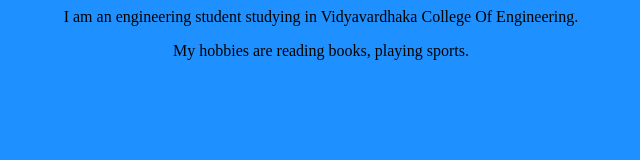
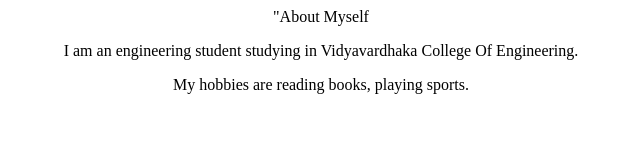
Before and after one commit to ChinmaiHK/chinmaihk.github.io, a plain HTML site: page index.html in a window 1280 px wide. Shown: the whole page, without its empty margins (319-959 px from the left). Drawn offline with Linux system fonts and the light colour scheme.

Commit message:
Update index.html

```diff
--- a/index.html
+++ b/index.html
@@ -1,5 +1,5 @@
 <html>
-<body style="background-color:DodgerBlue;>
+<body >
 
 <h> <center>"About Myself <center></h>
 
```
